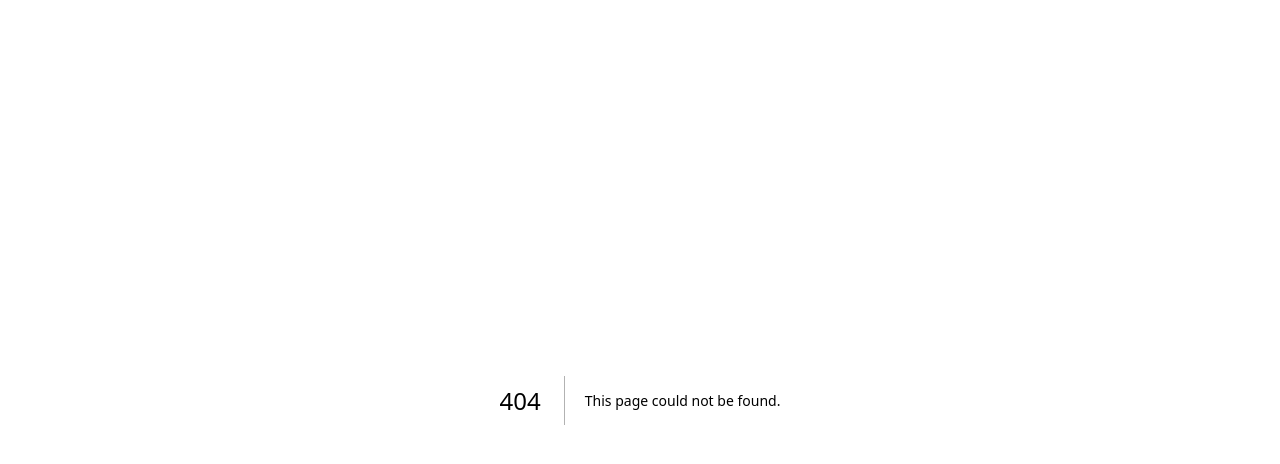
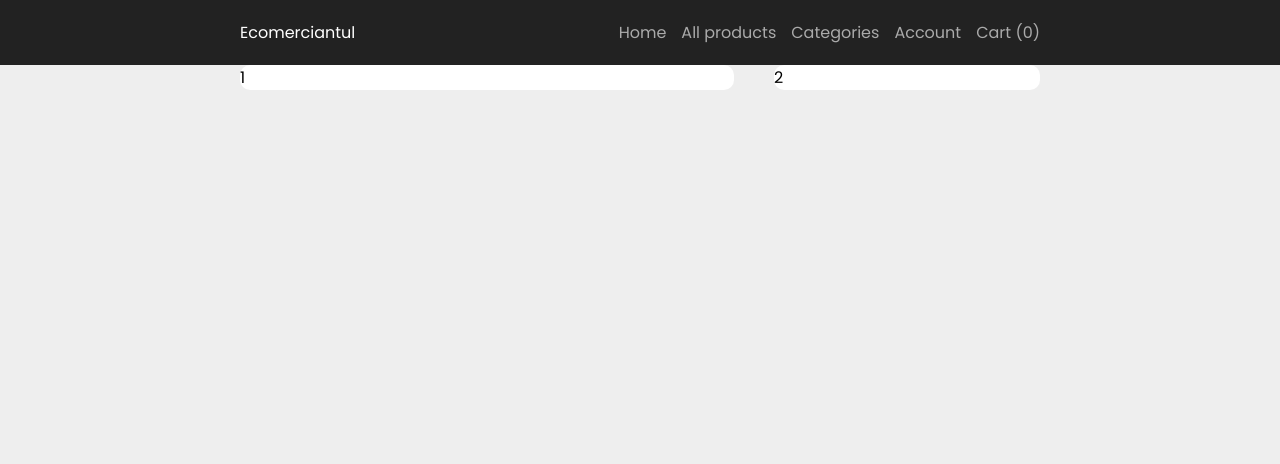
Before and after one commit to alinukerotester/ecomerce-front, a Next.js app: page /cart in a window 1280 px wide. Before the commit this address had no page. Shown: the top 464 px of the page. Built offline with nearby package versions, Linux system fonts and the light colour scheme.

Commit message:
cred ca acum ne pregatim de inchidere

```diff
--- a/components/CartContext.js
+++ b/components/CartContext.js
@@ -1,9 +1,20 @@
-import { createContext, useState } from 'react';
+import { createContext, useEffect, useState } from 'react';
 
 export const CartContext = createContext({});
 
 export function CartContextProvider({ children }) {
+	const ls = typeof window !== 'undefined' ? window.localStorage : null;
 	const [cartProducts, setCartProducts] = useState([]);
+	useEffect(() => {
+		if (cartProducts?.length > 0) {
+			ls?.setItem('cart', JSON.stringify(cartProducts));
+		}
+	}, [cartProducts]);
+	useEffect(() => {
+		if (ls && ls.getItem('cart')) {
+			setCartProducts(JSON.parse(ls.getItem('cart')));
+		}
+	}, []);
 	function addProduct(productId) {
 		setCartProducts((prev) => [...prev, productId]);
 	}
--- a/components/ProductBox.js
+++ b/components/ProductBox.js
@@ -1,6 +1,8 @@
 import styled from 'styled-components';
 import Button from './Button';
 import Link from 'next/link';
+import { useContext } from 'react';
+import { CartContext } from './CartContext';
 
 const ProductWrapper = styled.div``;
 
@@ -44,6 +46,7 @@ const Price = styled.div`
 `;
 
 export default function ProductBox({ _id, title, description, price, images }) {
+	const { addProduct } = useContext(CartContext);
 	const url = '/product/' + _id;
 	return (
 		<ProductWrapper>
@@ -56,7 +59,7 @@ export default function ProductBox({ _id, title, description, price, images }) {
 				<Title href={url}>{title}</Title>
 				<PriceRow>
 					<Price>${price}</Price>
-					<Button primary outline>
+					<Button onClick={() => addProduct(_id)} primary outline>
 						Add to cart
 					</Button>
 				</PriceRow>
--- /dev/null
+++ b/pages/cart.js
@@ -0,0 +1,28 @@
+import Center from '@/components/Center';
+import Header from '@/components/Header';
+import styled from 'styled-components';
+
+const ColumnsWrapper = styled.div`
+	display: grid;
+	grid-template-columns: 1.3fr 0.7fr;
+	gap: 40px;
+`;
+
+const Box = styled.div`
+	background-color: #fff;
+	border-radius: 10px;
+`;
+
+export default function CartPage() {
+	return (
+		<>
+			<Header />
+			<Center>
+				<ColumnsWrapper>
+					<Box>1</Box>
+					<Box>2</Box>
+				</ColumnsWrapper>
+			</Center>
+		</>
+	);
+}
```
